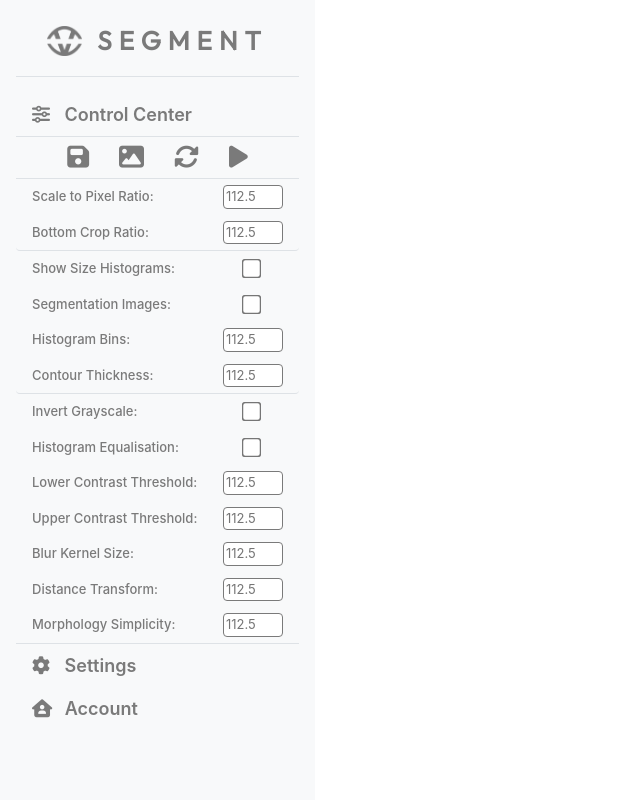
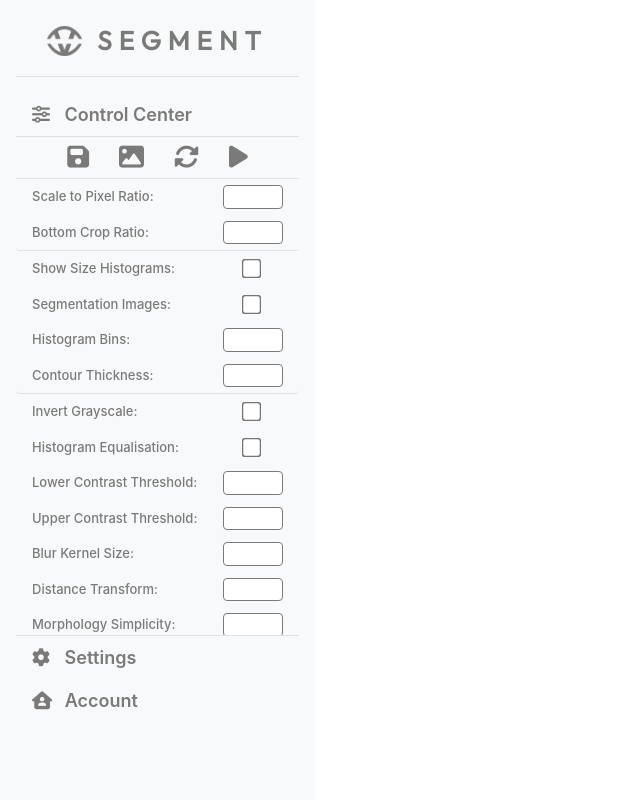
Before and after one commit to Joshnovski/segment_cv, a Flask app: page /dashboard in a window 1280 px wide, after a click on "Control Center". Shown: the whole page, without its empty margins (0-640 px from the left). Run offline with Flask 3, Linux system fonts and the light colour scheme; a user stored in the database is signed in; some libraries are stand-ins or nearby versions.

Commit message:
Bookmark 3

```diff
--- a/static/dashboard.css
+++ b/static/dashboard.css
@@ -121,7 +121,7 @@ nav .parameter-checkbox
 
 nav .scrollable-list
 {
-    max-height: 80vh;
+    max-height: 57vh;
     overflow-y: auto;
     scrollbar-width: thin;
 }
--- a/templates/dashboard.html
+++ b/templates/dashboard.html
@@ -51,11 +51,11 @@
               </li>
               <div class="scrollable-list">
                 <li class="nav-item">
-                  <p class="nav-link">Scale to Pixel Ratio: <input autocomplete="off" autofocus class="parameter-input" id="scale-to-pixel-ratio" name="scale-to-pixel-ratio" placeholder="112.5" type="number"></p>
+                  <p class="nav-link">Scale to Pixel Ratio: <input autocomplete="off" autofocus class="parameter-input" id="scale-to-pixel-ratio" name="scale-to-pixel-ratio" type="number"></p>
 
                 </li>
                 <li class="nav-item">
-                  <p class="nav-link  border-bottom">Bottom Crop Ratio: <input autocomplete="off" autofocus class="parameter-input" id="bottom-crop-ratio" name="botton-crop-ratio" placeholder="112.5" type="number"></p>
+                  <p class="nav-link  border-bottom">Bottom Crop Ratio: <input autocomplete="off" autofocus class="parameter-input" id="bottom-crop-ratio" name="botton-crop-ratio" type="number"></p>
                 </li>
                 <li class="nav-item">
                   <p class="nav-link">Show Size Histograms: <input autocomplete="off" autofocus class="parameter-checkbox" id="show-size-histogram" name="show-size-histogram" type="checkbox"></p>
@@ -64,10 +64,10 @@
                   <p class="nav-link">Segmentation Images: <input autocomplete="off" autofocus class="parameter-checkbox" id="segmentation-images" name="segmentation-images" type="checkbox"></p>
                 </li>
                 <li class="nav-item">
-                  <p class="nav-link">Histogram Bins: <input autocomplete="off" autofocus class="parameter-input" id="histogram-bins" name="histogram-bins" placeholder="112.5" type="number"></p>
+                  <p class="nav-link">Histogram Bins: <input autocomplete="off" autofocus class="parameter-input" id="histogram-bins" name="histogram-bins" type="number"></p>
                 </li>
                 <li class="nav-item">
-                  <p class="nav-link  border-bottom">Contour Thickness: <input autocomplete="off" autofocus class="parameter-input" id="contour-thickness" name="contour-thickness" placeholder="112.5" type="number"></p>
+                  <p class="nav-link  border-bottom">Contour Thickness: <input autocomplete="off" autofocus class="parameter-input" id="contour-thickness" name="contour-thickness" type="number"></p>
                 </li>
                 <li class="nav-item">
                   <p class="nav-link">Invert Grayscale: <input autocomplete="off" autofocus class="parameter-checkbox" id="segmentation-images" name="segmentation-images" type="checkbox"></p>
@@ -76,19 +76,19 @@
                   <p class="nav-link">Histogram Equalisation: <input autocomplete="off" autofocus class="parameter-checkbox" id="histogram-equalisation" name="histogram-equalisation" type="checkbox"></p>
                 </li>
                 <li class="nav-item">
-                  <p class="nav-link">Lower Contrast Threshold: <input autocomplete="off" autofocus class="parameter-input" id="lower-contrast-threshold" name="lower-contrast-threshold" placeholder="112.5" type="number"></p>
+                  <p class="nav-link">Lower Contrast Threshold: <input autocomplete="off" autofocus class="parameter-input" id="lower-contrast-threshold" name="lower-contrast-threshold" type="number"></p>
                 </li>
                 <li class="nav-item">
-                  <p class="nav-link">Upper Contrast Threshold: <input autocomplete="off" autofocus class="parameter-input" id="upper-contrast-threshold" name="upper-contrast-threshold" placeholder="112.5" type="number"></p>
+                  <p class="nav-link">Upper Contrast Threshold: <input autocomplete="off" autofocus class="parameter-input" id="upper-contrast-threshold" name="upper-contrast-threshold" type="number"></p>
                 </li>
                 <li class="nav-item">
-                  <p class="nav-link">Blur Kernel Size: <input autocomplete="off" autofocus class="parameter-input" id="blur-kernel-size" name="blur-kernel-size" placeholder="112.5" type="number"></p>
+                  <p class="nav-link">Blur Kernel Size: <input autocomplete="off" autofocus class="parameter-input" id="blur-kernel-size" name="blur-kernel-size" type="number"></p>
                 </li>
                 <li class="nav-item">
-                  <p class="nav-link">Distance Transform: <input autocomplete="off" autofocus class="parameter-input" id="distance-transform" name="distance-transform" placeholder="112.5" type="number"></p>
+                  <p class="nav-link">Distance Transform: <input autocomplete="off" autofocus class="parameter-input" id="distance-transform" name="distance-transform" type="number"></p>
                 </li>
                 <li class="nav-item">
-                  <p class="nav-link">Morphology Simplicity: <input autocomplete="off" autofocus class="parameter-input" id="morphology-simplicity" name="morphology-simplicity" placeholder="112.5" type="number"></p>
+                  <p class="nav-link">Morphology Simplicity: <input autocomplete="off" autofocus class="parameter-input" id="morphology-simplicity" name="morphology-simplicity" type="number"></p>
                 </li>
               </div>
             </ul>
```
Also changed, not shown: 2 other files.
